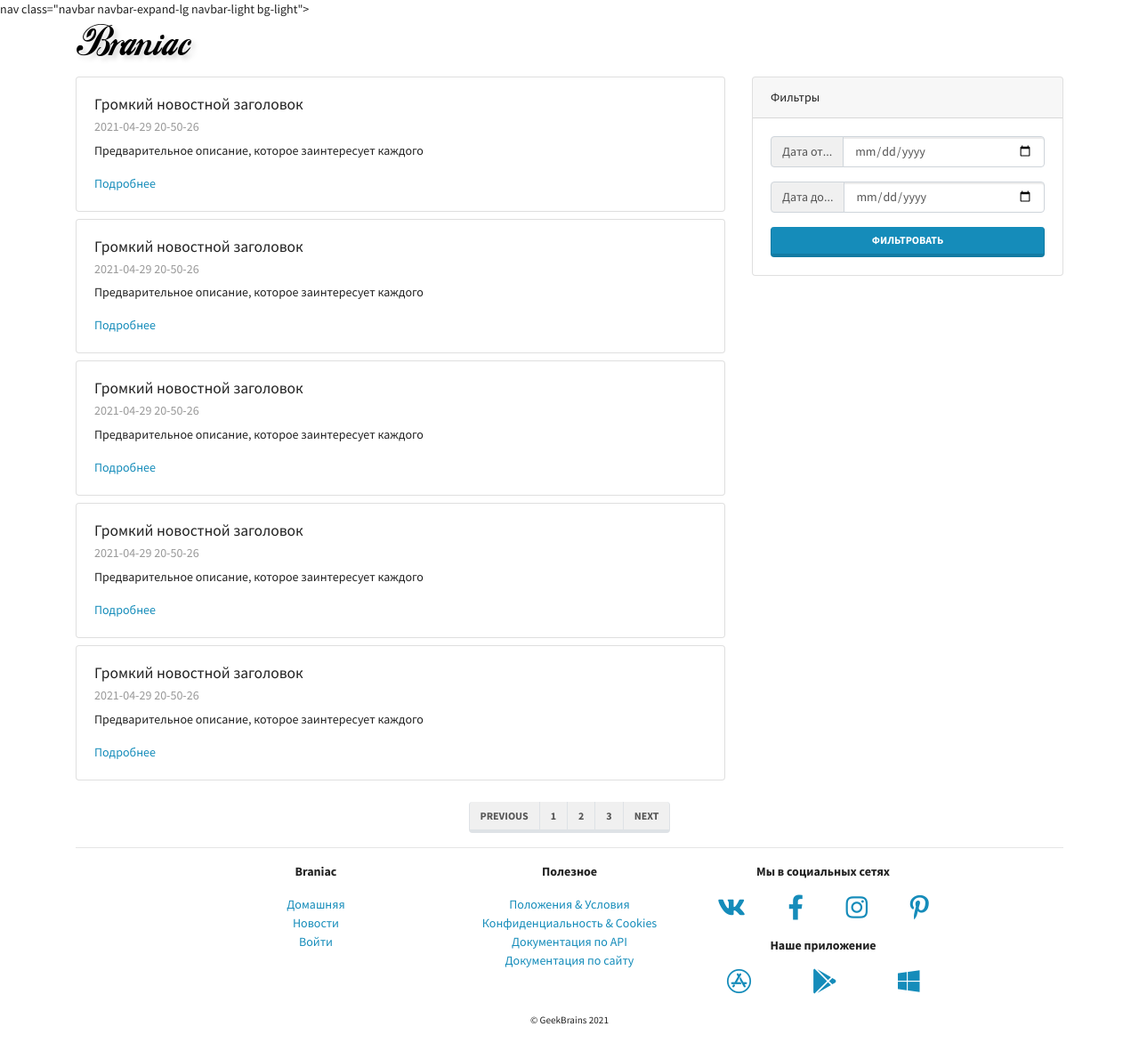
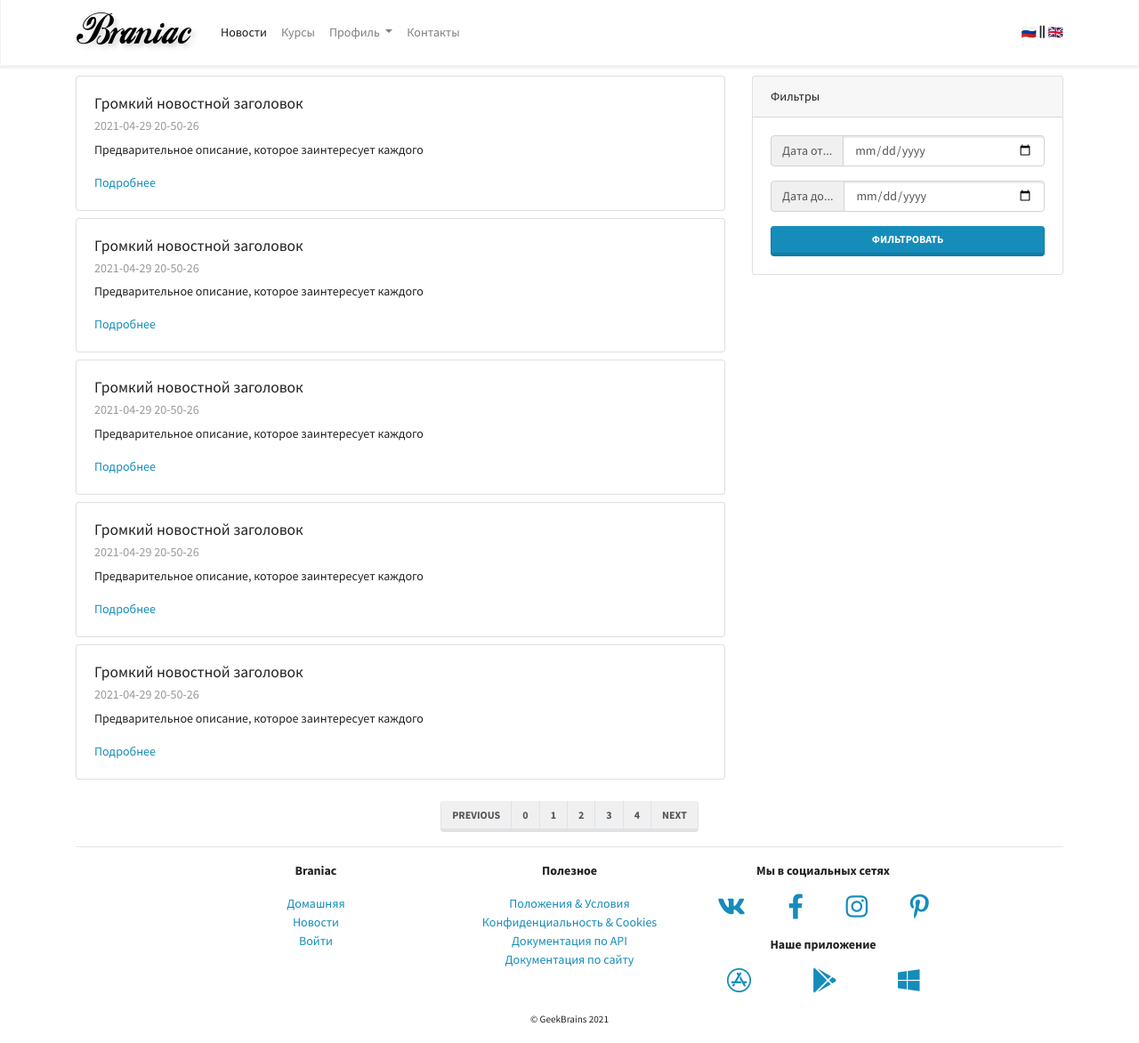
Before and after one commit to viktorisup/Django, a Django app: page /mainapp/news/ in a window 1280 px wide. Shown: the whole page at 89% size. After the commit the page ends 1150 px from the top, so only its background shows below. Run offline with Django 3.2, Linux system fonts and the light colour scheme; some libraries are stand-ins or nearby versions.

Commit message:
lesson_3 Tag with

```diff
--- a/mainapp/templates/mainapp/news.html
+++ b/mainapp/templates/mainapp/news.html
@@ -1,12 +1,14 @@
 {% extends 'base.html' %}
 
 {% block content %}
+
+{% with range as double_range %}
 
 <div class="row">
 
   <div class="col-lg-8">
 
-    {% for i in range %}
+    {% for i in double_range %}
     <div class="card my-2">
       <div class="card-body">
         <h5 class="card-title">{{ news_title }}</h5>
@@ -52,12 +54,16 @@
   <nav aria-label="Page navigation example">
     <ul class="pagination">
       <li class="page-item"><a class="page-link" href="#">Previous</a></li>
-      <li class="page-item"><a class="page-link" href="#">1</a></li>
-      <li class="page-item"><a class="page-link" href="#">2</a></li>
-      <li class="page-item"><a class="page-link" href="#">3</a></li>
+
+      {% for i in double_range %}
+      <li class="page-item"><a class="page-link" href="#">{{ i }}</a></li>
+      {% endfor %}
+
       <li class="page-item"><a class="page-link" href="#">Next</a></li>
     </ul>
   </nav>
 </div>
 
+{% endwith %}
+
 {% endblock content %}
--- a/templates/includes/main_menu.html
+++ b/templates/includes/main_menu.html
@@ -1,6 +1,6 @@
-nav class="navbar navbar-expand-lg navbar-light bg-light">
+<nav class="navbar navbar-expand-lg navbar-light bg-light">
   <div class="container">
-    <a class="navbar-brand" href="index.html">
+    <a class="navbar-brand" href="index">
       <img src="/static/img/logo.png" alt="">
     </a>
     <button class="navbar-toggler" type="button" data-toggle="collapse" data-target="#navbarSupportedContent"
```
